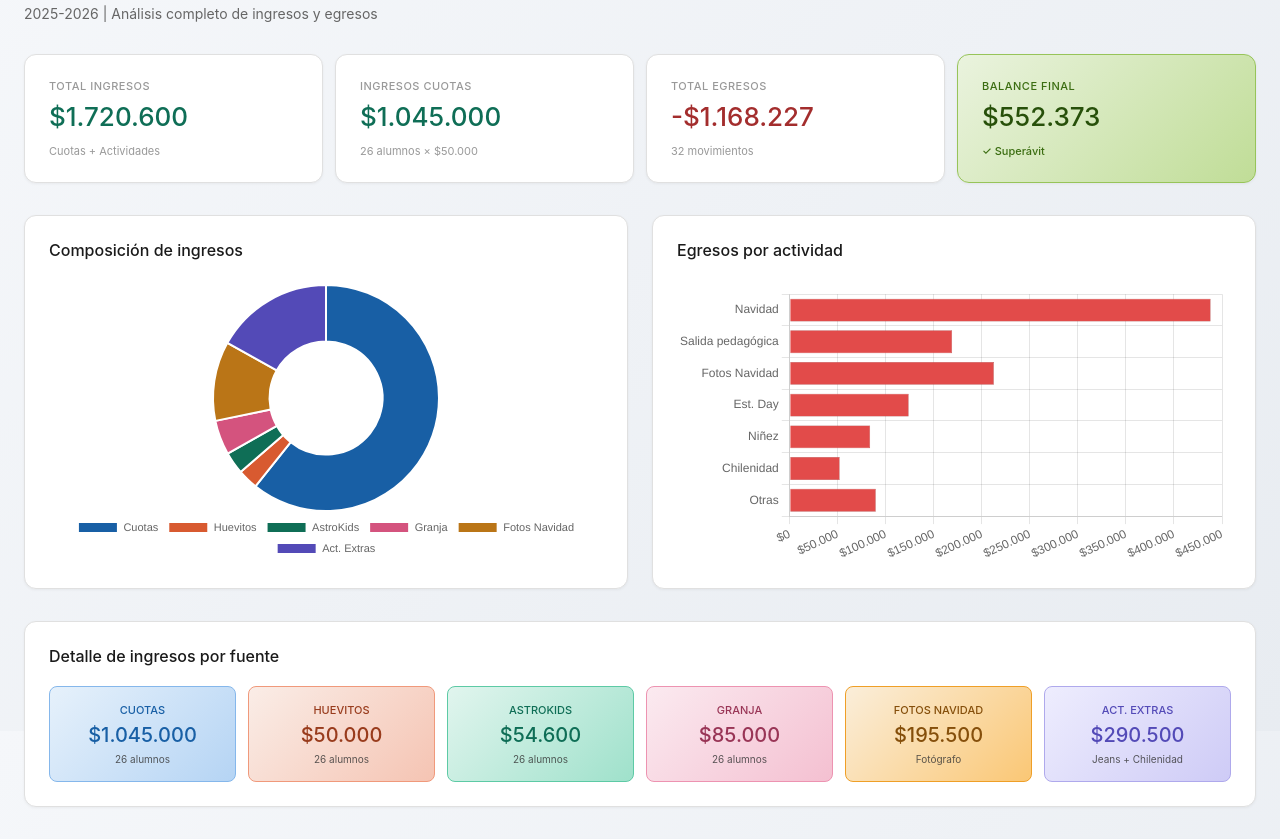
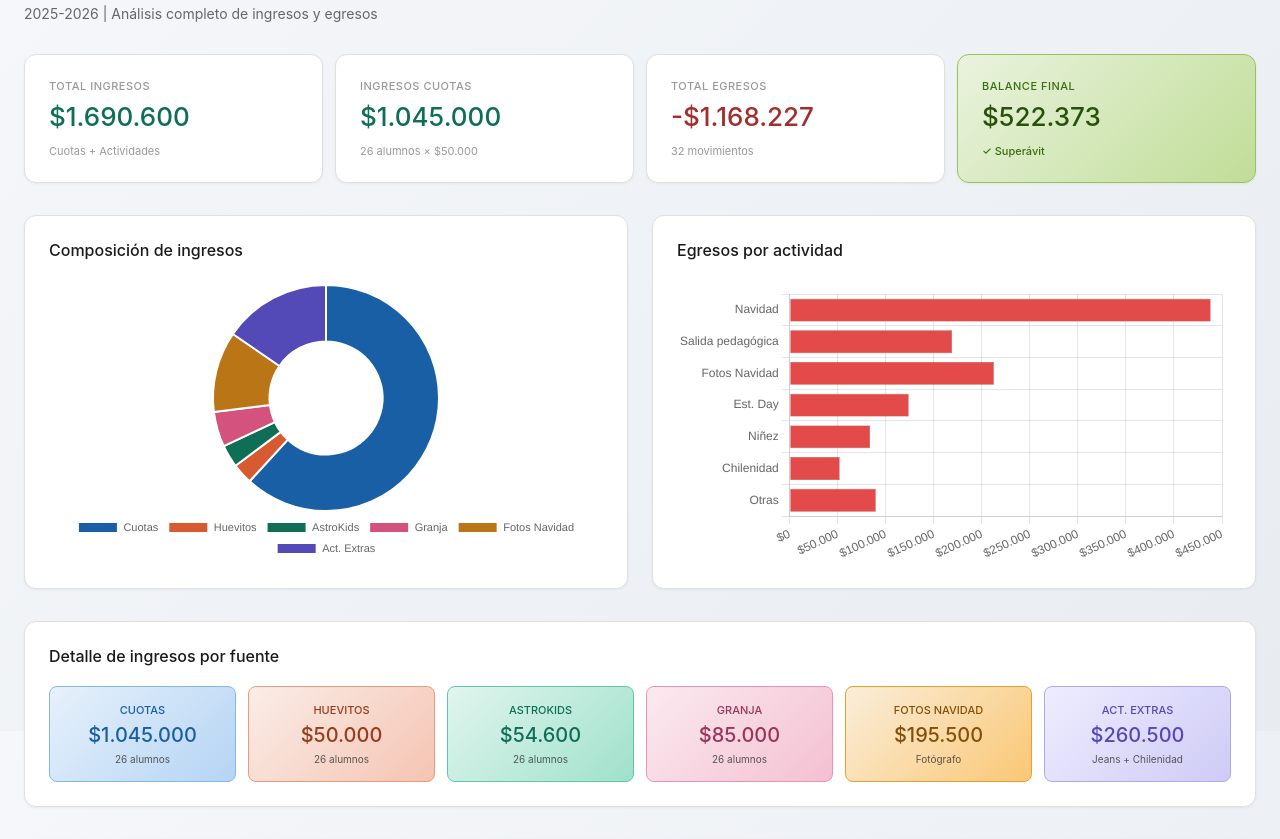
Before and after one commit to calderonparedes/PrekinderRC, a plain HTML site: page index.html in a window 1280 px wide. Shown: the part 69-908 px from the top of the page. Drawn offline with nearby package versions, Linux system fonts and the light colour scheme.

Commit message:
Update financial figures in index.html

```diff
--- a/index.html
+++ b/index.html
@@ -448,7 +448,7 @@
         <div class="kpi-grid">
             <div class="kpi-card">
                 <div class="kpi-label">Total Ingresos</div>
-                <div class="kpi-value ingreso">$1.720.600</div>
+                <div class="kpi-value ingreso">$1.690.600</div>
                 <div class="kpi-subtitle">Cuotas + Actividades</div>
             </div>
 
@@ -466,7 +466,7 @@
 
             <div class="kpi-card kpi-balance">
                 <div class="kpi-label">Balance Final</div>
-                <div class="kpi-value balance">$552.373</div>
+                <div class="kpi-value balance">$522.373</div>
                 <div class="kpi-subtitle">✓ Superávit</div>
             </div>
         </div>
@@ -524,7 +524,7 @@
 
             <div class="ingreso-item extras">
                 <div class="label">Act. Extras</div>
-                <div class="value">$290.500</div>
+                <div class="value">$260.500</div>
                 <div class="subtitle">Jeans + Chilenidad</div>
             </div>
         </div>
@@ -621,7 +621,7 @@
         const totalAstro = 54600;
         const totalGranja = 85000;
         const totalFotos = 195500;
-        const totalActividadesExtras = 290500;
+        const totalActividadesExtras = 260500;
 
         try {
             new Chart(document.getElementById('chartIngresos'), {
```
